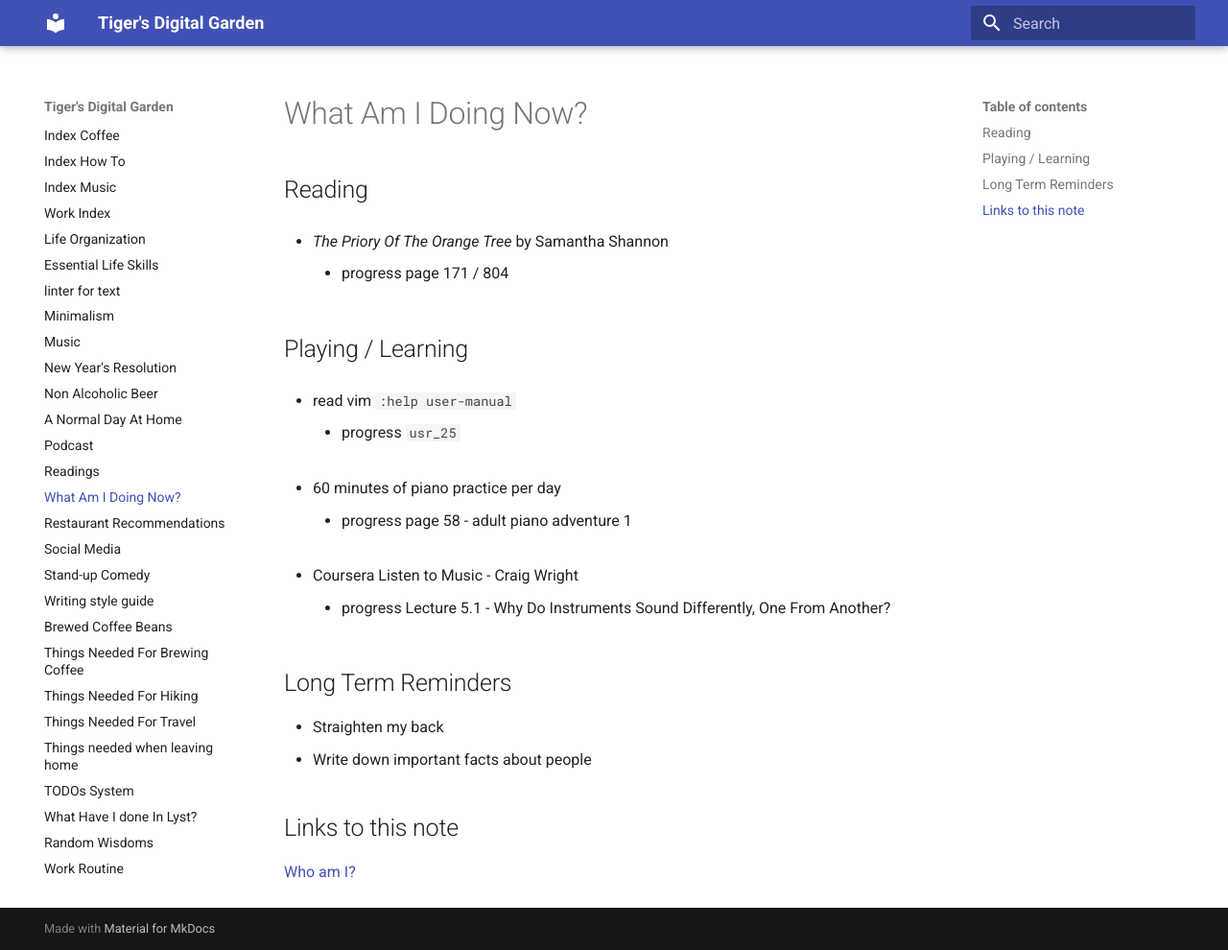
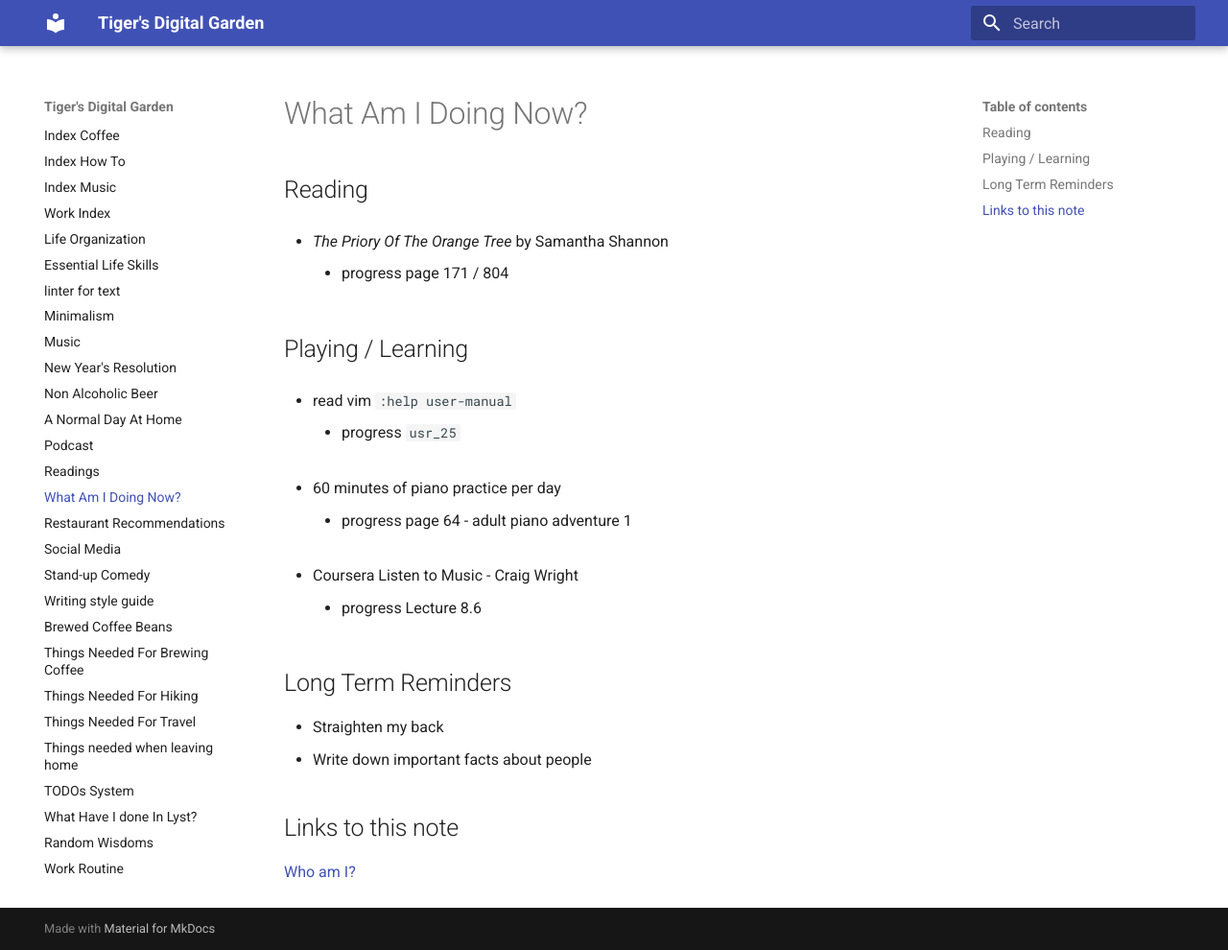
Before and after one commit to ynotstartups/notes, an MkDocs documentation site: the page built from notes/reminders.md, in a window 1280 px wide and 990 px high. Shown: the whole window at 96% size. Built offline with MkDocs 1.6.1 and Material for MkDocs 9.7.7, drawn with Linux system fonts in a browser that asks for light colours.

Commit message:
update progress

```diff
--- a/notes/reminders.md
+++ b/notes/reminders.md
@@ -14,11 +14,11 @@
 
 - 60 minutes of piano practice per day
 
-  - progress page 58 - adult piano adventure 1
+  - progress page 64 - adult piano adventure 1
 
 - Coursera Listen to Music - Craig Wright
 
-  - progress Lecture 5.1 - Why Do Instruments Sound Differently, One From Another?
+  - progress Lecture 8.6
 
 ## Long Term Reminders
 
```
